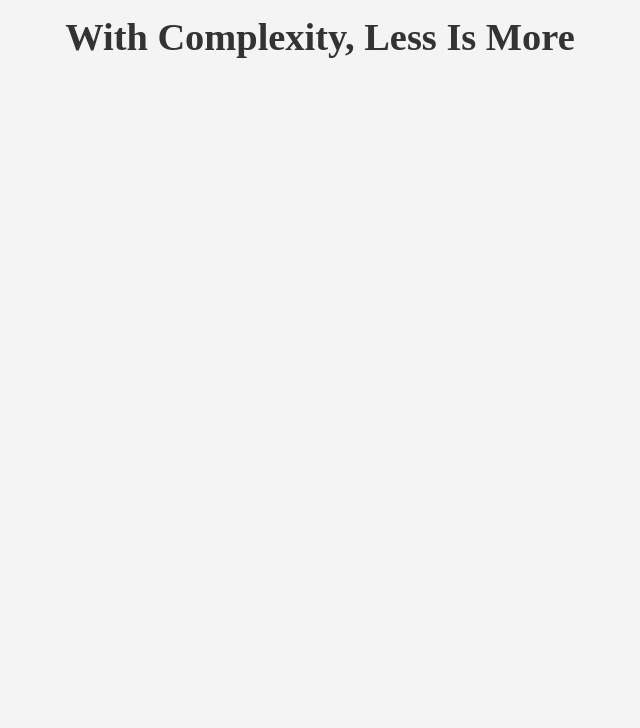
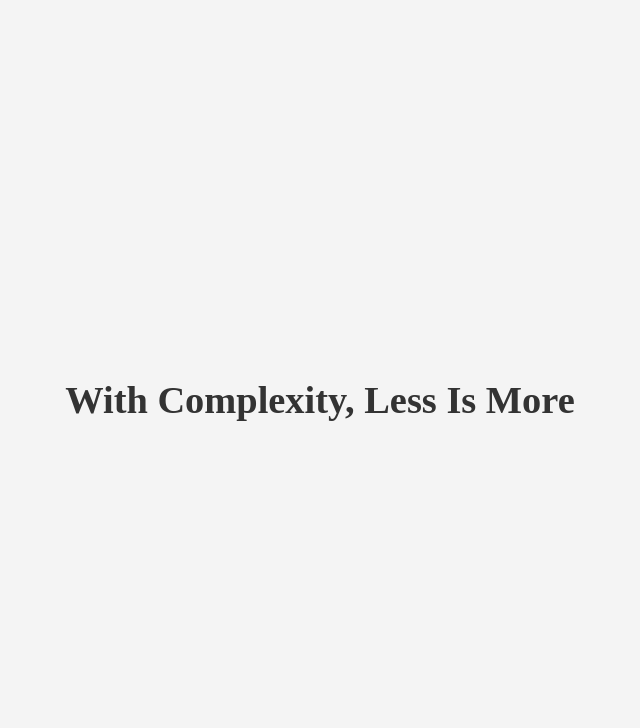
Before and after one commit to jamesbayley/jamesbayley.github.io, a website with bundled scripts: page static/index.html in a window 1280 px wide. Shown: the top 728 px of the page, without its empty margins (320-960 px from the left). Built offline with nearby package versions, Linux system fonts and the light colour scheme; a web font is replaced by a local one.

Commit message:
Positioned banner in vertical center.

```diff
--- a/static/index.html
+++ b/static/index.html
@@ -10,8 +10,11 @@
   <title>James Bayley | Home</title>
 </head>
 <body>
+  <header></header>
   <main>
-    <h1 class="banner">With Complexity, Less Is More</h1>
+    <div class="banner">
+      <h1>With Complexity, Less Is More</h1>
+    </div>
   </main>
   <footer>
     <a href="/" target="_self">
--- a/static/styles.css
+++ b/static/styles.css
@@ -73,6 +73,7 @@ a:active {
     --body-padding: 1.5rem;
     --header-height: 4rem;
     --footer-height: 4rem;
+    --main-height: calc(100vh - calc(2 * var(--body-padding) + var(--header-height) + var(--footer-height)));
 }
 
 
@@ -88,6 +89,31 @@ body {
 header,
 footer {
     z-index: 999;
+}
+
+header,
+footer,
+main > div.banner {
+    width: 100%;
+}
+
+header {
+    height: var(--header-height);
+}
+
+main {
+    height: auto;
+}
+
+main,
+main > div.banner {
+    min-height: var(--main-height);
+}
+
+main > div.banner {
+    display: flex;
+    flex-direction: column;
+    justify-content: center;
 }
 
 footer {
@@ -154,11 +180,11 @@ header {
     align-items: center;
 }
 
-main,
+/* main,
 header,
 header > ul {
     display: flex;
-}
+}*/
 
 p,
 footer,
@@ -167,34 +193,30 @@ header > ul > li > a {
     font-family: 'Roboto', Helvetica, Sans-Serif;
 }
 
-header,
-footer,
-.banner {
-    width: 100%;
-}
+
 
 footer,
 .banner {
     text-align: center;
 }
 
-header {
+/* header {
     height: var(--header-height);
     justify-content: end;
     padding-inline: 3rem;
-}
+} */
 
-header > ul {
+/* header > ul {
     list-style: none;
     column-gap: 3.5rem;
     font-size: max(1.3rem, min(1.75rem, 1.75vw));
-}
+} */
 
-main {
+/* main {
     flex-direction: column;
     justify-content: center;
     height: var(--main-height);
-}
+} */
 
 
 
@@ -211,14 +233,12 @@ p {
     line-height: 3.2rem;
 }
 
-
-
 h1,
 p {
     color: var(--font-color);
 }
 
-@media screen and (max-width: 900px) {
+/* @media screen and (max-width: 900px) {
     p {
         font-size: 1.5rem;
         line-height: 3rem;
@@ -244,4 +264,4 @@ p {
         line-height: 2.4rem;
         max-width: 90%;
     }
-}
+} */
```
